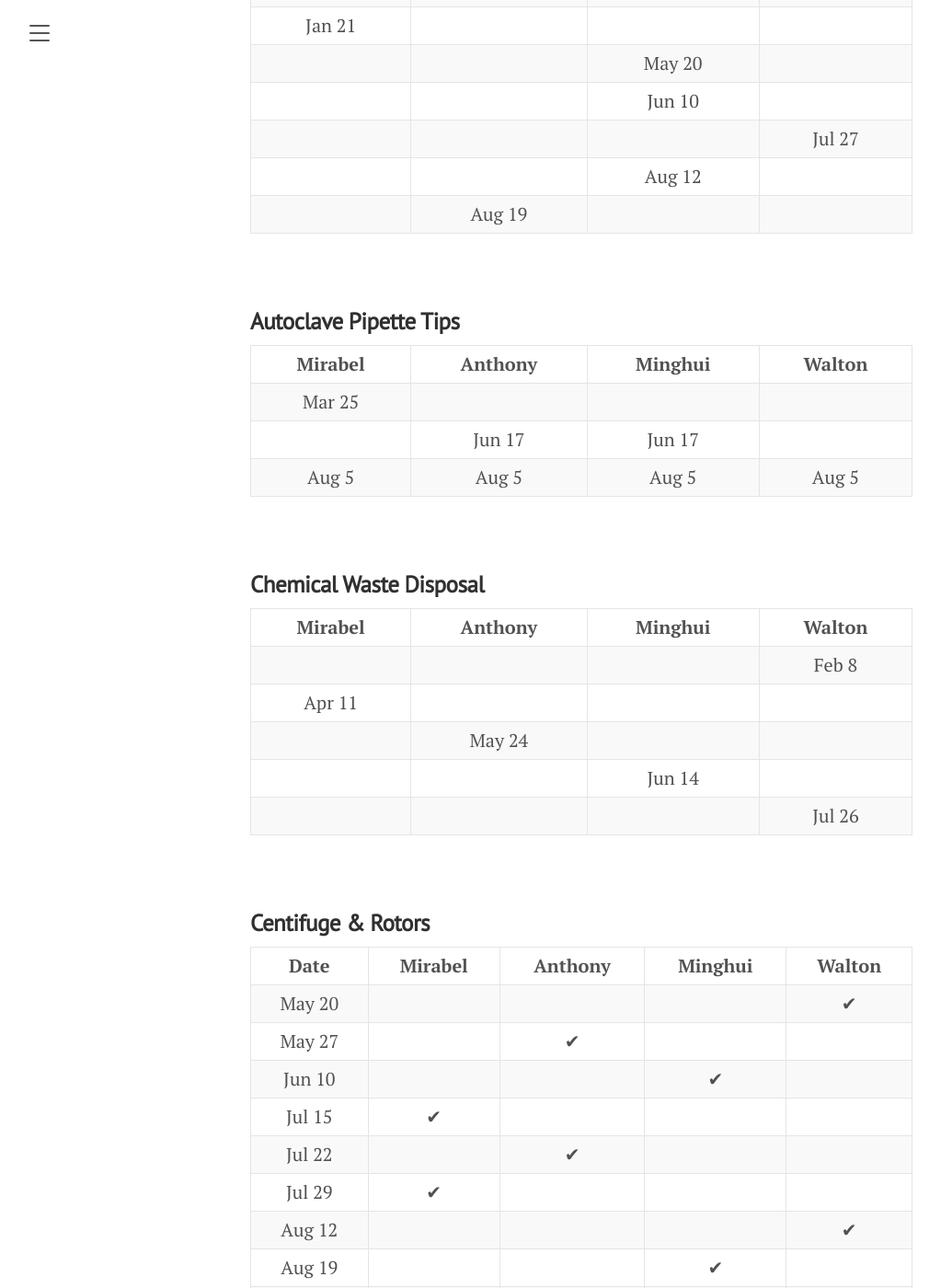
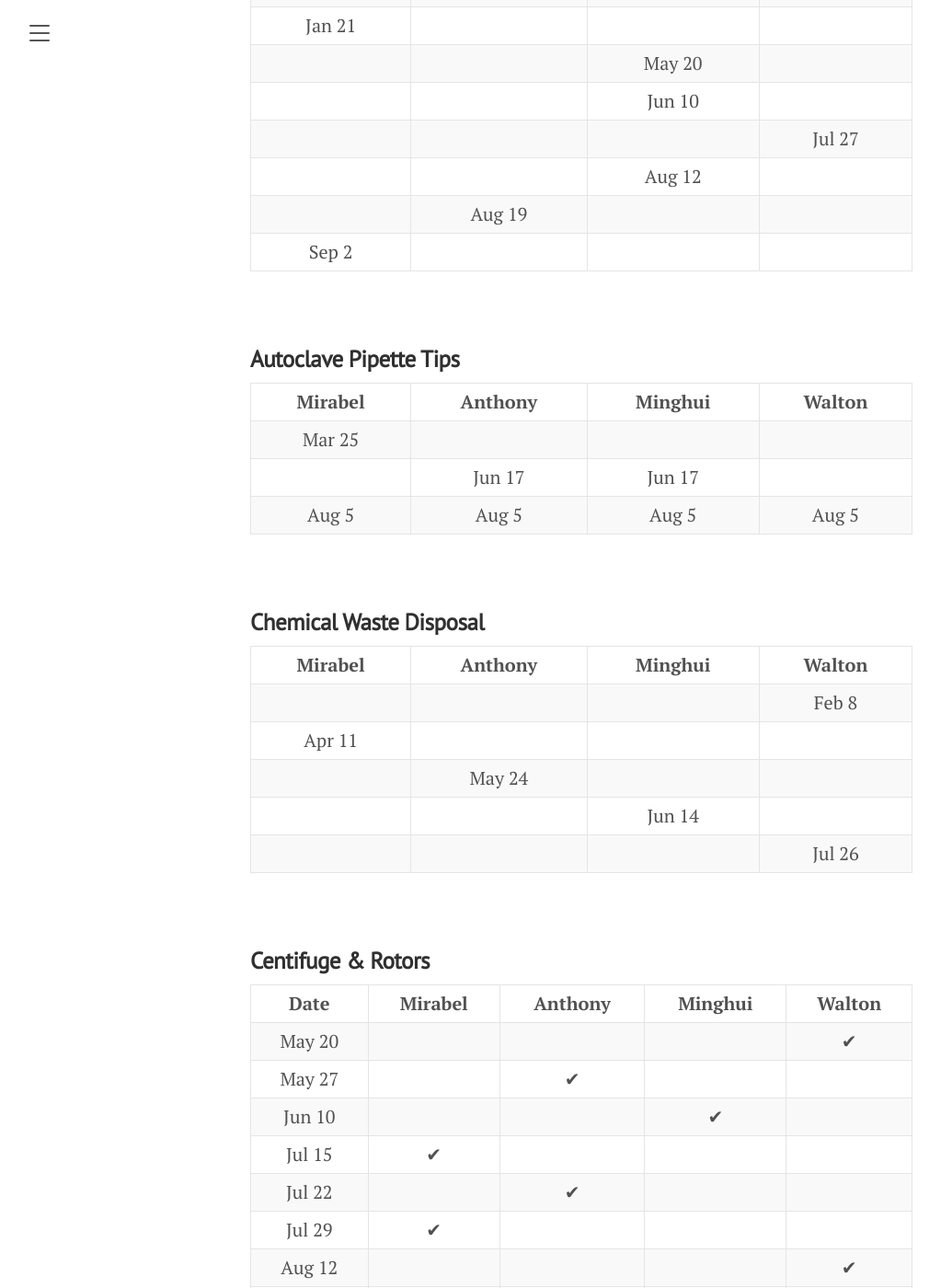
Before and after one commit to horsmanlab/horsmanlab.github.io, a Jekyll site: the page built from duties.md, in a window 1280 px wide and 1400 px high, scrolled down 2242 px. Shown: the whole window at 92% size, without its empty margins (8-1031 px from the left). Built offline with Jekyll 4.4.1, drawn with Linux system fonts in a browser that asks for light colours.

Commit message:
Sep 2 update

```diff
--- a/duties.md
+++ b/duties.md
@@ -155,6 +155,12 @@ title: Duties
     <tr>
       <td align="center"></td>
       <td align="center">Aug 19</td>
+      <td align="center"></td>
+      <td align="center"></td>
+    </tr>
+    <tr>
+      <td align="center">Sep 2</td>
+      <td align="center"></td>
       <td align="center"></td>
       <td align="center"></td>
     </tr>
@@ -319,6 +325,13 @@ title: Duties
       <td align="center">&#x2714;</td>
       <td align="center"></td>
     </tr>
+    <tr>
+      <td align="center">Sep 2</td>
+      <td align="center"></td>
+      <td align="center"></td>
+      <td align="center"></td>
+      <td align="center">&#x2714;</td>
+    </tr>
     </tbody>
   </table>
 <br/>
@@ -387,6 +400,13 @@ title: Duties
 </tr>
 <tr>
   <td align="center">Aug 26</td>
+  <td align="center"></td>
+  <td align="center"></td>
+  <td align="center"></td>
+  <td align="center">&#x2714;</td>
+</tr>
+<tr>
+  <td align="center">Sep 2</td>
   <td align="center"></td>
   <td align="center"></td>
   <td align="center"></td>
```
Also changed, not shown: 3 other files.
